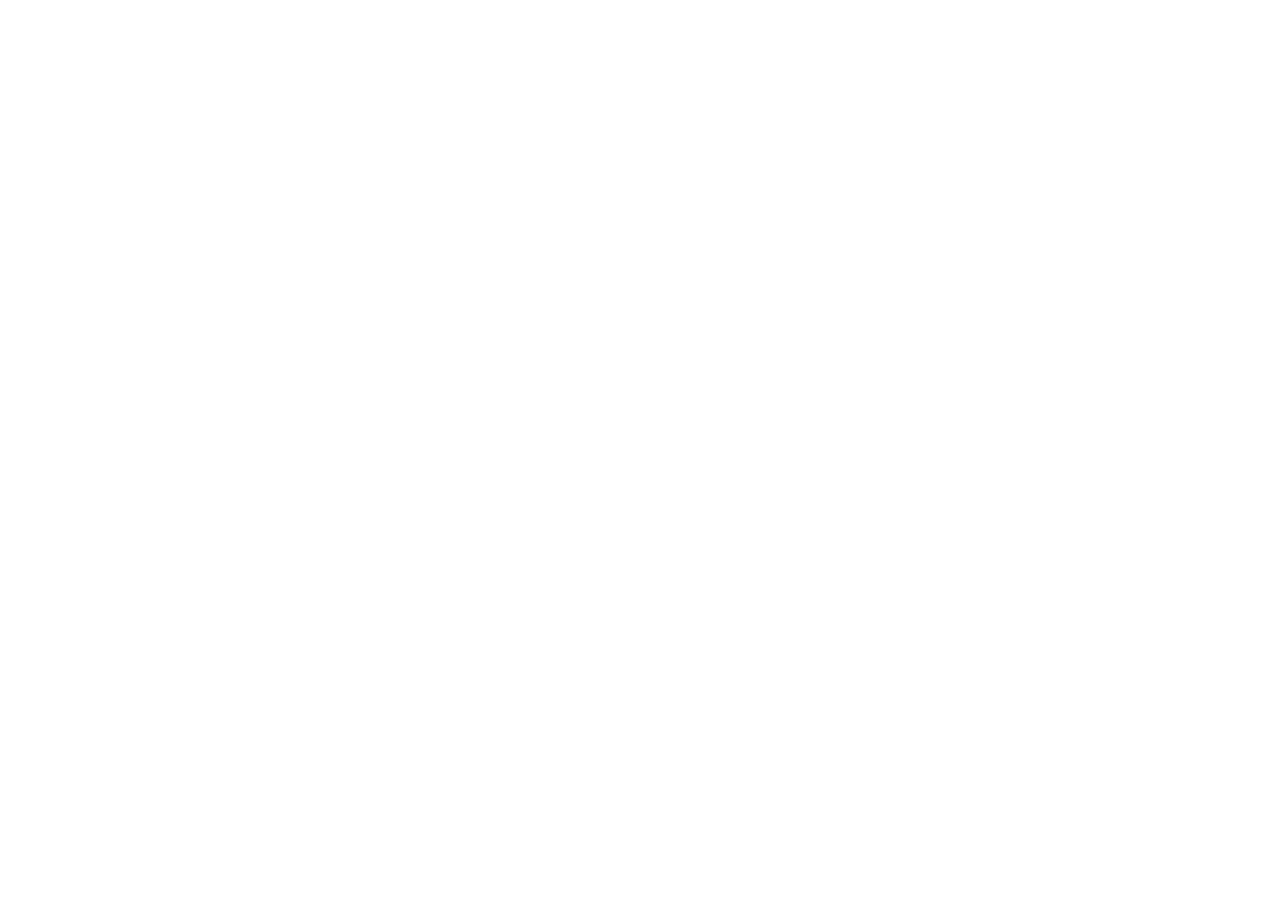
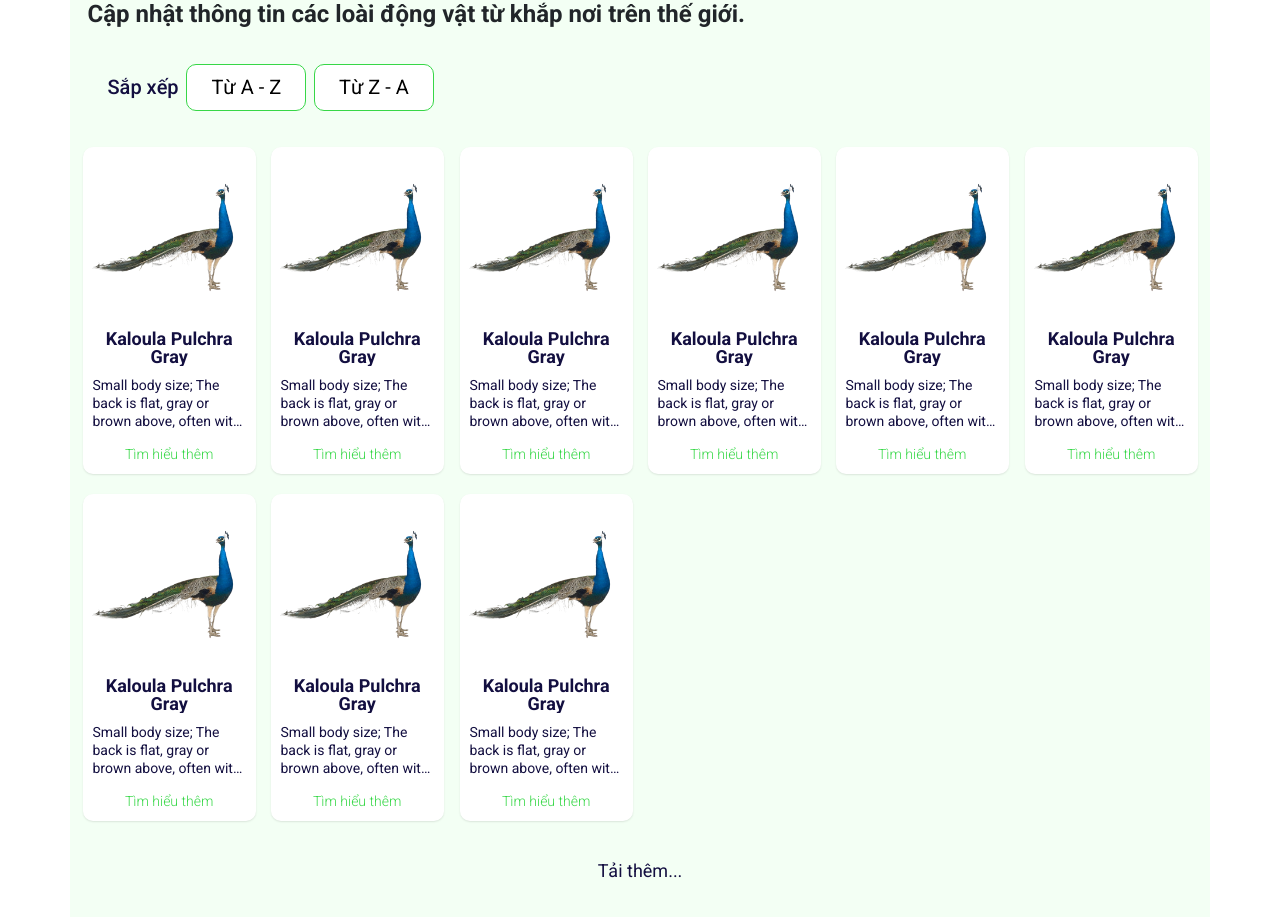
Before and after one commit to dth-an29/theAnimals, a React (Create React App) app: page / in a window 1280 px wide. Shown: the part 1577-2494 px from the top of the page. Before the commit the page ends 1362 px from the top, so only its background shows below. Built offline with nearby package versions, Linux system fonts and the light colour scheme.

Commit message:
Add info page

```diff
--- a/src/App.js
+++ b/src/App.js
@@ -1,9 +1,10 @@
 import React from 'react';
 import './App.css';
+import 'bootstrap/dist/css/bootstrap.min.css';
 import Header from './component/Heading';
 import Home from './component/Home';
 import About from './component/About';
-import 'bootstrap/dist/css/bootstrap.min.css';
+import Info from './component/Info';
 
 function App() {
   return (
@@ -11,6 +12,7 @@
       <Header />
       <Home />
       <About />
+      <Info />
     </div>
   );
 }
--- a/src/component/About.css
+++ b/src/component/About.css
@@ -13,9 +13,14 @@
 
 .step {
     display: flex;
-    flex: 1 1;
+    flex: 1;
     justify-content: space-between;
     padding: 40px 0 30px;
+}
+
+.about-step {
+    width: 50%;
+    padding: 0 20px 0 0;
 }
 
 .step-icon {
@@ -49,3 +54,8 @@
     background-color: var(--primary-color);
     color: var(--white-color);
 }
+
+.about-btn:active {
+    color: var(--primary-color);
+    background-color: var(--white-color);
+}
--- a/src/component/About.js
+++ b/src/component/About.js
@@ -24,7 +24,7 @@
                         <div className="about-step">
                             <i class="fa-solid fa-list step-icon"></i>
                             <p className="title-step">Bước 2</p>
-                            <p className="des-step">Một danh sách con vật trùng khớp với từ khóa sẽ hiện ra.</p>
+                            <p className="des-step">Một danh sách động vật trùng khớp với từ khóa sẽ được hiển thị.</p>
                         </div>
                     </div>
 
--- /dev/null
+++ b/src/component/AnimalItem.css
@@ -0,0 +1,69 @@
+.animal {
+    transition: transform ease-in 0.1s;
+  will-change: transform;
+}
+
+.animal:hover {
+    transform: translateY(-1px);
+    box-shadow: 0 4px 20px 0 rgb(0 0 0 / 5%);
+}
+
+.animal-item {
+    position: relative;
+    display: block;
+    text-decoration: none;
+    margin-top: 10px;
+    background-color: var(--white-color);
+    /* border-bottom-left-radius: 2px;
+    border-bottom-right-radius: 2px; */
+    box-shadow: 0 1px 2px 0 rgb(0 0 0 / 10%);
+    border-radius: 10px;
+}
+
+.animal-item__img {
+    padding-top: 100%;
+    background-repeat: no-repeat;
+    background-size: contain;
+    background-position: center;
+}
+
+.animal-item__name {
+    font-size: 1.8rem;
+    font-weight: 700;
+    text-align: center;
+    color: var(--black-color);
+    line-height: 1.8rem;
+    height: 3.6rem;
+    margin: 10px 10px 6px;
+    overflow: hidden;
+    display: block;
+    display: -webkit-box;
+    -webkit-box-orient: vertical;
+    -webkit-line-clamp: 2;
+    text-overflow: ellipsis;
+}
+
+.animal-item__des {
+    font-size: 1.4rem;
+    font-weight: 400;
+    color: var(--black-color);
+    line-height: 1.8rem;
+    height: 5.2rem;
+    margin: 10px 10px 6px;
+    overflow: hidden;
+    display: block;
+    display: -webkit-box;
+    -webkit-box-orient: vertical;
+    -webkit-line-clamp: 3;
+    text-overflow: ellipsis;
+}
+
+.animal-item__more {
+    font-size: 1.4rem;
+    font-weight: 300;
+    line-height: 2rem;
+    padding: 1rem;
+    text-align: center;
+    color: var(--primary-color);
+    cursor: pointer;
+}
--- /dev/null
+++ b/src/component/AnimalItem.js
@@ -0,0 +1,24 @@
+import React from 'react';
+import './AnimalItem.css';
+import Img from '../assets/img/home_img.png';
+
+
+const AnimalItem = () => {
+    return (
+        <div className="col-md-2 animal">
+            <div className="animal-item">
+                <div className="animal-item__img" style={{ backgroundImage: `url(${Img})` }} alt="animal-img"></div>
+
+                <p className="animal-item__name">Kaloula Pulchra Gray</p>
+                <p className="animal-item__des">Small body size; The back is flat,
+                    gray or brown above, often with a mid-dorsal line and one or
+                    two dark spots in the center of the back.
+                </p>
+
+                <p className="animal-item__more">Tìm hiểu thêm</p>
+            </div>
+        </div>
+    )
+}
+
+export default AnimalItem;
--- a/src/component/Heading.css
+++ b/src/component/Heading.css
@@ -8,7 +8,7 @@
   display: flex;
   align-items: center;
   justify-content: space-between;
-  padding: 2rem 9%;
+  padding: 2rem 0;
   z-index: 10000;
 }
 
--- /dev/null
+++ b/src/component/Info.css
@@ -0,0 +1,64 @@
+.info {
+    padding: 70px 0 100px;
+    background-color: var(--bg-color);
+}
+
+.info-heading {
+    margin-left: 10px;
+}
+
+.info-des {
+    font-size: 2.4rem;
+    font-weight: 700;
+}
+
+.info-filter {
+    display: flex;
+    width: 30%;
+    justify-content: space-between;
+    align-items: center;
+    margin: 20px 0 20px 20px;
+}
+
+.title-filter {
+    font-size: 2rem;
+    font-weight: 500;
+    color: var(--black-color);
+    padding-top: 10px;
+}
+
+.filter-btn {
+    font-size: 2rem;
+    padding: .75rem 2.4rem;
+    background-color: var(--white-color);
+    border: 1px solid var(--primary-color);
+    border-radius: 10px;
+}
+
+.filter-btn:hover {
+    background-color: var(--primary-color);
+    color: var(--white-color);
+}
+
+.filter-btn:active {
+    color: var(--primary-color);
+    background-color: var(--white-color);
+}
+
+.info-list {
+    margin: 5px;
+}
+
+.info-load-more {
+    font-size: 1.8rem;
+    text-align: center;
+    padding: 20px 0;
+    color: var(--black-color);
+    cursor: pointer;
+    width: 10%;
+    margin: auto;
+}
+
+.info-load-more:hover {
+    color: var(--primary-color);
+}
--- /dev/null
+++ b/src/component/Info.js
@@ -0,0 +1,37 @@
+import React from 'react';
+import './Info.css';
+import Animal from './AnimalItem';
+
+const Info = () => {
+    return (
+        <div className="container info">
+            <div className="row info-heading">
+                <p className="title info-title">Thông Tin Các Loài Động Vật</p>
+                <p className="info-des">Cập nhật thông tin các loài động vật từ khắp nơi trên thế giới.</p>
+
+                <div className="info-filter">
+                    <p className="title-filter">Sắp xếp</p>
+
+                    <button className="filter-btn filter-btn__a-z">Từ A - Z</button>
+                    <button className="filter-btn filter-btn__z-a">Từ Z - A</button>
+                </div>
+            </div>
+
+            <div className="row info-list">
+                <Animal />
+                <Animal />
+                <Animal />
+                <Animal />
+                <Animal />
+                <Animal />
+                <Animal />
+                <Animal />
+                <Animal />
+            </div>
+
+            <div className="info-load-more">Tải thêm...</div>
+        </div>
+    );
+}
+
+export default Info;
```
